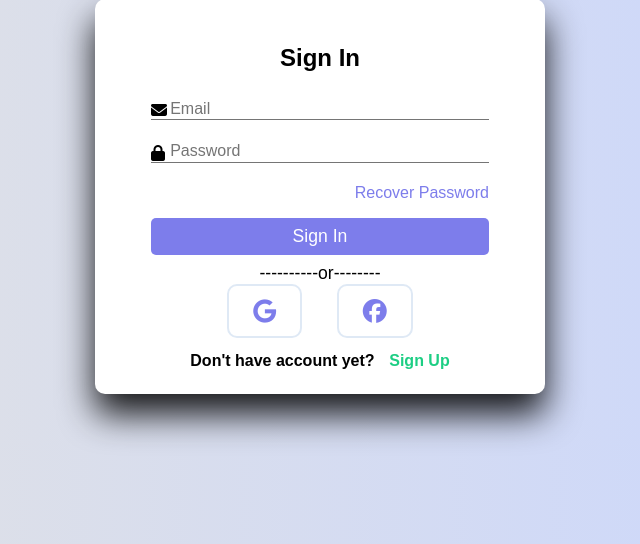
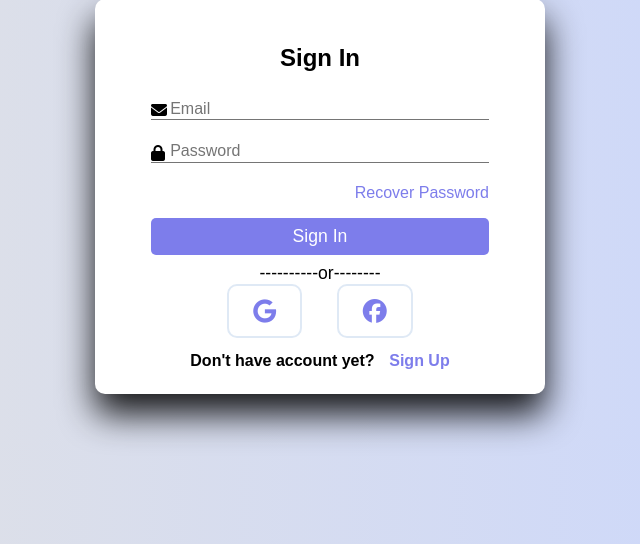
Before and after one commit to pauldaniel25/Furnitures, a PHP site: page / in a window 1280 px wide. Shown: the part 51-595 px from the top of the page, without its empty margins (320-960 px from the left). Run offline with PHP 8.4, Linux system fonts and the light colour scheme.

Commit message:
cum it 2
commit

```diff
--- a/Builders3/seller/seller.css
+++ b/Builders3/seller/seller.css
@@ -125,7 +125,7 @@ input:focus~label,input:not(:placeholder-shown)~label{
     font-weight:bold;
 }
 button{
-    color:rgb(29, 206, 132);
+    color:rgb(125,125,235);
     border:none;
     background-color:transparent;
     font-size:1rem;
@@ -133,5 +133,5 @@ button{
 }
 button:hover{
     text-decoration:underline;
-    color:rgb(32, 139, 86);
+    color:blue;
 }
```
